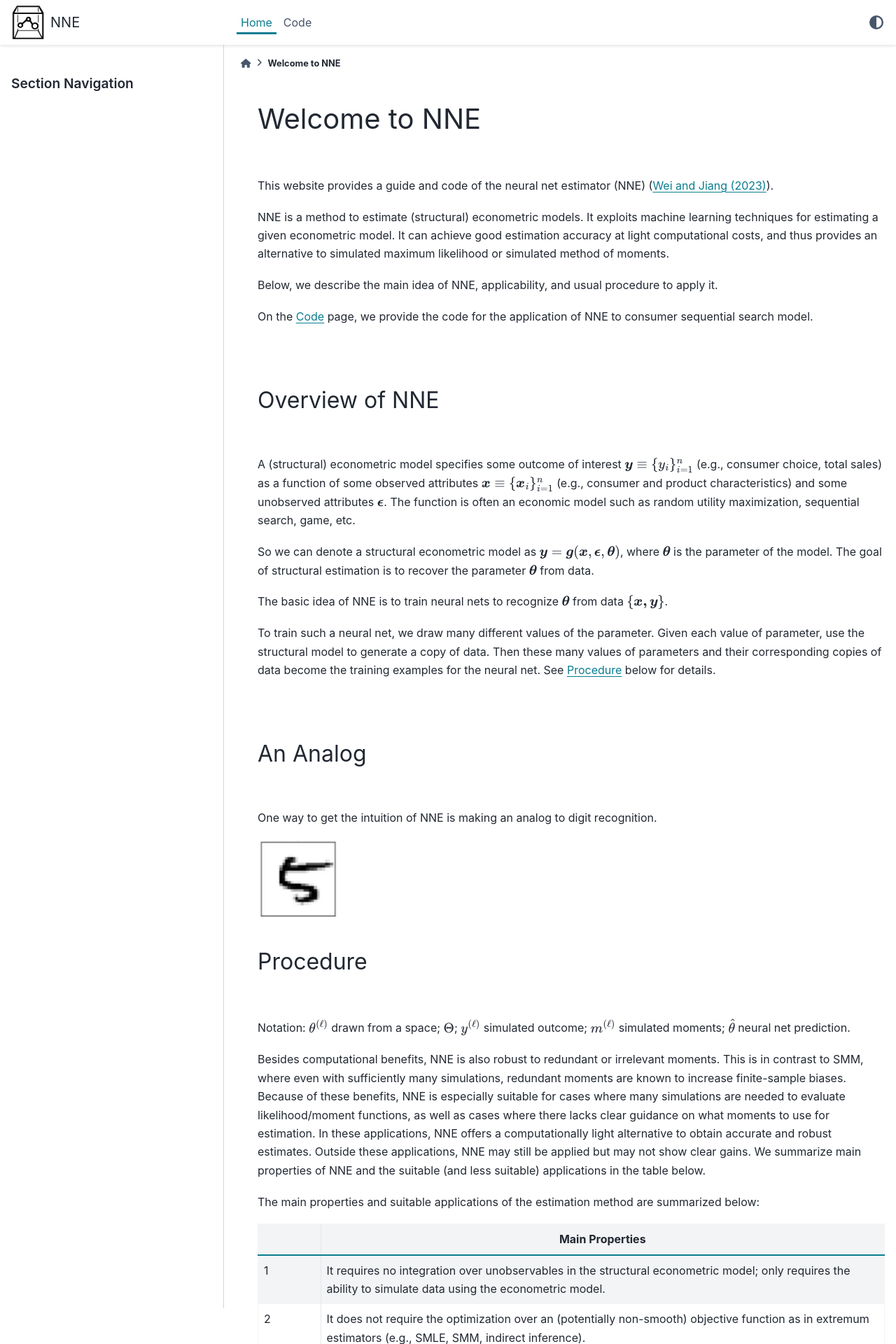
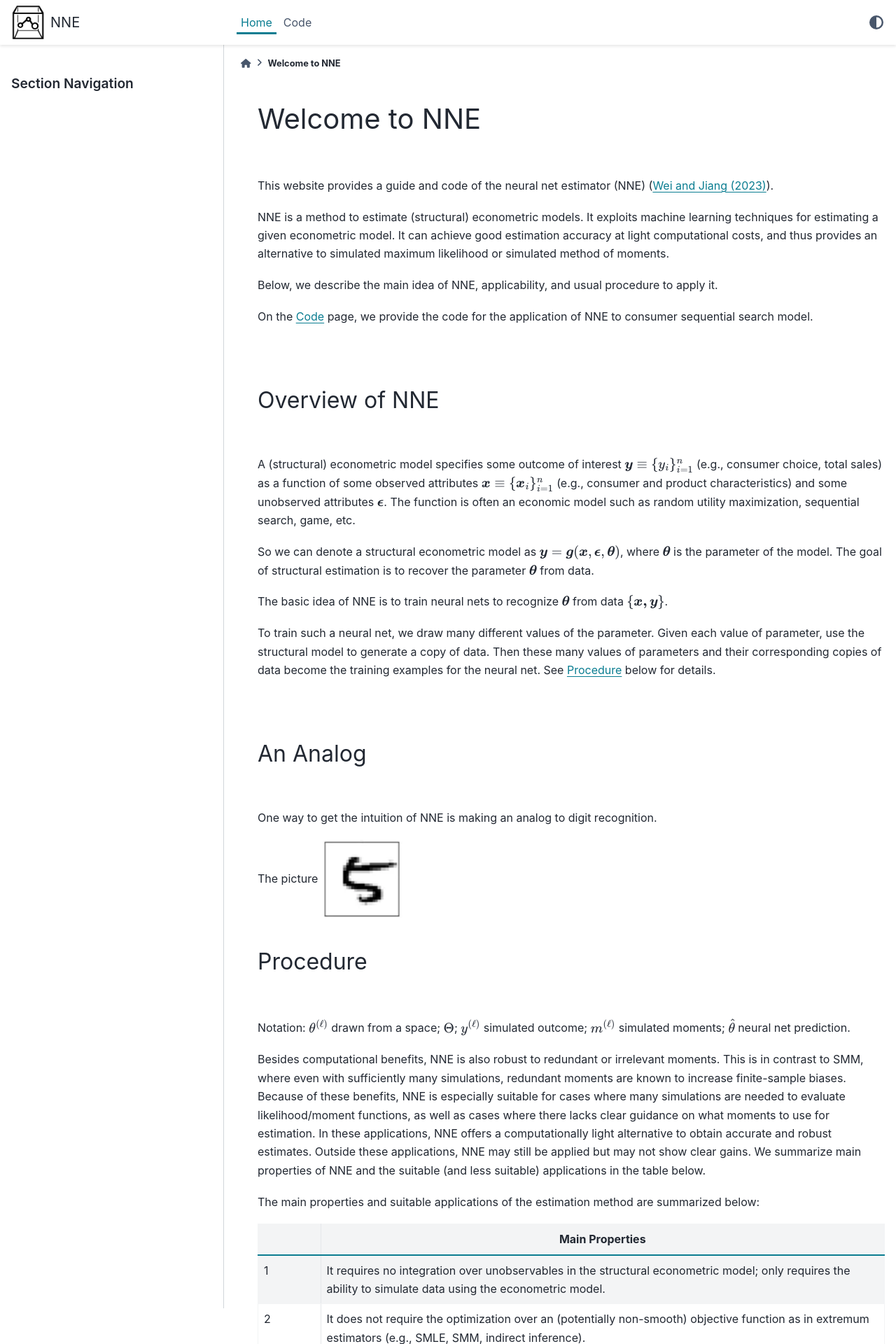
Before and after one commit to nnehome/nnehome.github.io, a Sphinx documentation site: the page built from docs/source/home/home.rst, in a window 1280 px wide. Shown: the top 1920 px of the page at 70% size. Built offline with Sphinx 7.4.7 and the PyData theme 0.15.4, drawn with Linux system fonts in a browser that asks for light colours.

Commit message:
some change

```diff
--- a/docs/source/home/home.rst
+++ b/docs/source/home/home.rst
@@ -37,8 +37,10 @@ An Analog
 |
 One way to get the intuition of NNE is making an analog to digit recognition.
 
-.. image:: digit_5.png
+.. |digit_5| image:: digit_5.png
   :scale: 75%
+
+The picture |digit_5|
 
 
 
```
